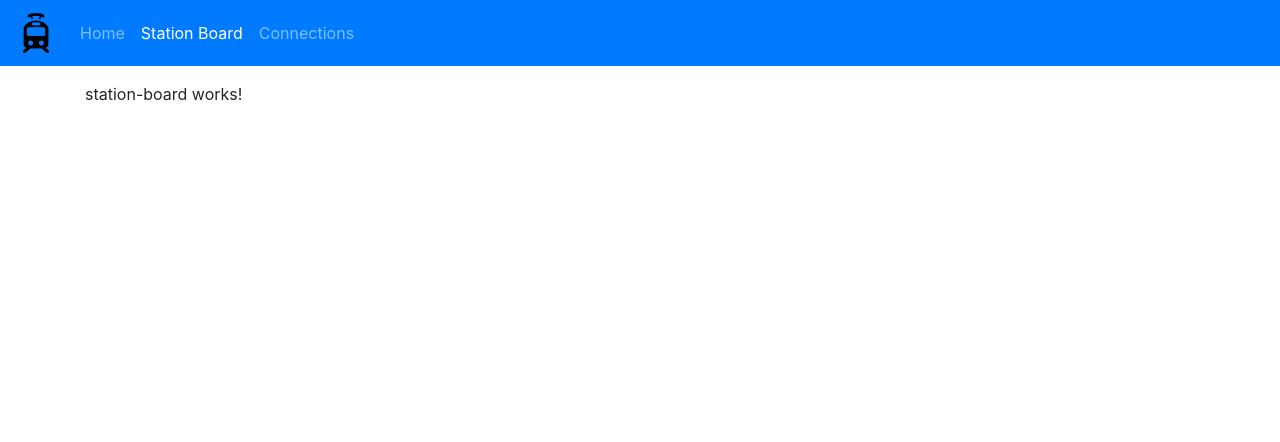
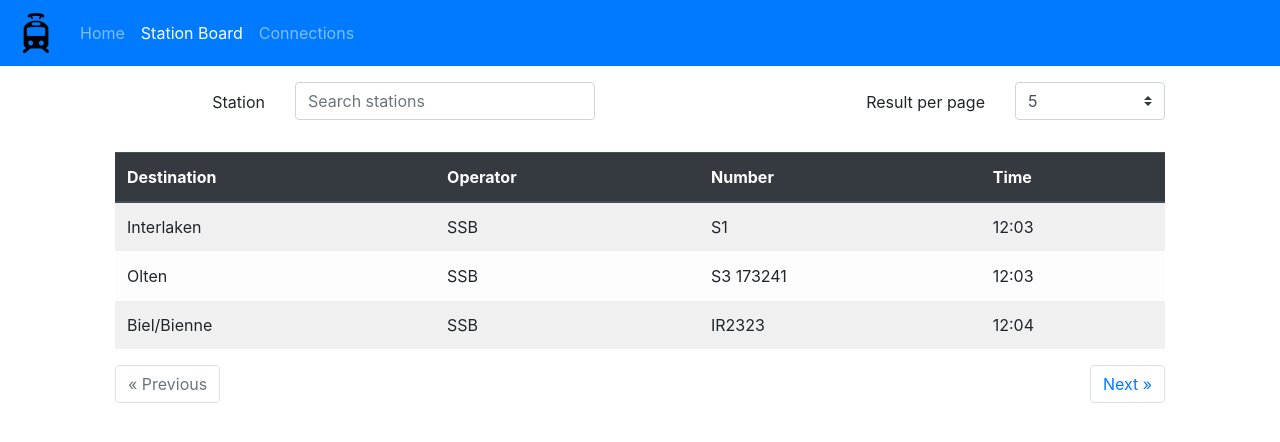
Before and after one commit to igor-h/public-transport, an Angular app: page /stationboard in a window 1280 px wide. Shown: the top 442 px of the page. Built offline with nearby package versions, Linux system fonts and the light colour scheme.

Commit message:
add station service and model, first design of station board

```diff
--- a/package.json
+++ b/package.json
@@ -20,6 +20,7 @@
     "@angular/platform-browser": "^6.1.0",
     "@angular/platform-browser-dynamic": "^6.1.0",
     "@angular/router": "^6.1.0",
+    "@ng-bootstrap/ng-bootstrap": "^3.0.0",
     "bootstrap": "^4.1.3",
     "core-js": "^2.5.4",
     "jquery": "^3.3.1",
--- a/src/app/app.module.ts
+++ b/src/app/app.module.ts
@@ -4,6 +4,7 @@ import { FormsModule } from '@angular/forms';
 import { HttpModule } from '@angular/http';
 import { RouterModule } from '@angular/router';
 import { HttpClientModule } from '@angular/common/http';
+import { NgbModule } from '@ng-bootstrap/ng-bootstrap';
 
 // Rutas
 import { ROUTES } from './app.routes';
@@ -27,6 +28,7 @@ import { ConnectionsComponent } from './components/connections/connections.compo
     FormsModule,
     HttpModule,
     HttpClientModule,
+    NgbModule,
     RouterModule.forRoot(ROUTES, { useHash: false })
   ],
   providers: [],
--- a/src/app/components/station-board/station-board.component.html
+++ b/src/app/components/station-board/station-board.component.html
@@ -1,3 +1,79 @@
-<p>
-  station-board works!
-</p>
+<div class="animated fadeIn fast">
+
+  <div class="container">
+
+    <div class="col-auto">
+      <div class="row mb-md-3">
+        <div class="col-2">
+          <label class="float-right mt-md-2" for="stationHttpAutocompleteSelect">Station</label>
+        </div>
+
+        <div class="col-6">
+            <div class="form-group">
+                <input id="stationHttpAutocompleteSelect" type="text" class="form-control"
+                    [class.is-invalid]="searchFailed" [(ngModel)]="model"
+                    [ngbTypeahead]="search" placeholder="Search stations" />
+                <span *ngIf="searching">searching...</span>
+                <div class="invalid-feedback" *ngIf="searchFailed">Sorry, suggestions could not be loaded.</div>
+            </div>
+        </div>
+
+        <div class="col-2">
+          <label class="float-right mt-md-2" for="resultSelect">Result per page</label>
+        </div>
+        <div class="col-2">
+          <select class="custom-select" id="resultSelect">
+            <option selected value="5">5</option>
+            <option value="15">15</option>
+            <option value="20">20</option>
+          </select>
+        </div>
+      </div>
+
+      <table class="table table-striped table-light">
+        <thead class="thead-dark">
+          <tr>
+            <th scope="col">Destination</th>
+            <th scope="col">Operator</th>
+            <th scope="col">Number</th>
+            <th scope="col">Time</th>
+          </tr>
+        </thead>
+        <tbody>
+          <tr>
+            <td>Interlaken</td>
+            <td>SSB</td>
+            <td>S1</td>
+            <td>12:03</td>
+          </tr>
+          <tr>
+              <td>Olten</td>
+              <td>SSB</td>
+              <td>S3 173241</td>
+              <td>12:03</td>
+          </tr>
+          <tr>
+              <td>Biel/Bienne</td>
+              <td>SSB</td>
+              <td>IR2323</td>
+              <td>12:04</td>
+          </tr>
+        </tbody>
+      </table>
+
+      <nav aria-label="Page navigation example">
+        <ul class="pagination justify-content-center float-left">
+          <li class="page-item disabled">
+            <a class="page-link" href="#" tabindex="-1">&laquo; Previous</a>
+          </li>
+        </ul>
+
+        <ul class="pagination justify-content-center float-right">
+          <li class="page-item">
+            <a class="page-link" href="#">Next &raquo;</a>
+          </li>
+        </ul>
+      </nav>
+
+    </div>
+  </div>
--- a/src/app/components/station-board/station-board.component.ts
+++ b/src/app/components/station-board/station-board.component.ts
@@ -1,14 +1,51 @@
-import { Component, OnInit } from '@angular/core';
+import {Component, Injectable} from '@angular/core';
+import {HttpClient, HttpParams} from '@angular/common/http';
+import {Observable, of} from 'rxjs';
+import {catchError, debounceTime, distinctUntilChanged, map, tap, switchMap} from 'rxjs/operators';
+import { StationService } from '../../services/station.service';
+
 
 @Component({
   selector: 'app-station-board',
-  templateUrl: './station-board.component.html'
+  templateUrl: './station-board.component.html',
+  styles: [`.form-control { width: 300px; }`]
 })
-export class StationBoardComponent implements OnInit {
+export class StationBoardComponent {
 
-  constructor() { }
+    stations:any;
 
-  ngOnInit() {
-  }
+    constructor(private _stationService: StationService) {
+      console.log("constructor buscador");
+    }
+
+    model: any;
+    searching = false;
+    searchFailed = false;
+
+
+    search = (text$: Observable<string>) =>
+    text$.pipe(
+      //debounceTime(300),  // delay of search
+      distinctUntilChanged(),
+      tap(() => this.searching = true),
+      switchMap(stationName =>
+        this._stationService.getStations(stationName).pipe(
+          tap(() => this.searchFailed = false),
+          catchError(() => {
+            this.searchFailed = true;
+            return of([]);
+            //return of([]).map((result) => el.name);
+          }))
+      ),
+      tap(() => this.searching = false)
+    );
+
+     buscar(stationName:string) {
+      this._stationService.getStations(stationName)
+       .subscribe( (data:any) => {
+           this.stations = data;
+           console.log(this.stations)
+         });
+     }
 
 }
--- a/src/app/models/user.models.ts
+++ b/src/app/models/user.models.ts
@@ -1,5 +1,7 @@
 export interface User {
     id: number;
     username: string;
+    password: string;
+    fullName: string;
     isAuthorized: boolean;
 }
--- /dev/null
+++ b/src/app/services/station.service.ts
@@ -0,0 +1,32 @@
+import { Injectable } from '@angular/core';
+import { HttpClient, HttpHeaders } from '@angular/common/http';
+
+import { map } from 'rxjs/operators';
+
+
+@Injectable({
+  providedIn: 'root'
+})
+export class StationService {
+
+  constructor(private http: HttpClient){
+    console.log('Station Service works!');
+  }
+
+  getQuery( query: string ) {
+
+    const url = `http://transport.opendata.ch/v1/${ query }`;
+
+    const headers = new HttpHeaders({
+      'Content-Type': 'application/x-www-form-urlencoded'
+    });
+
+    return this.http.get(url, { headers });
+  }
+
+  getStations( stationName: string ) {
+
+    return this.getQuery(`locations?query=${ stationName }`)
+              .pipe( map( data => data['stations'] ));
+  }
+}
```
Also changed, not shown: src/app/models/station.models.ts (added, +13 -0 lines), 2 other files (tests, documents, lock files or other folders).
